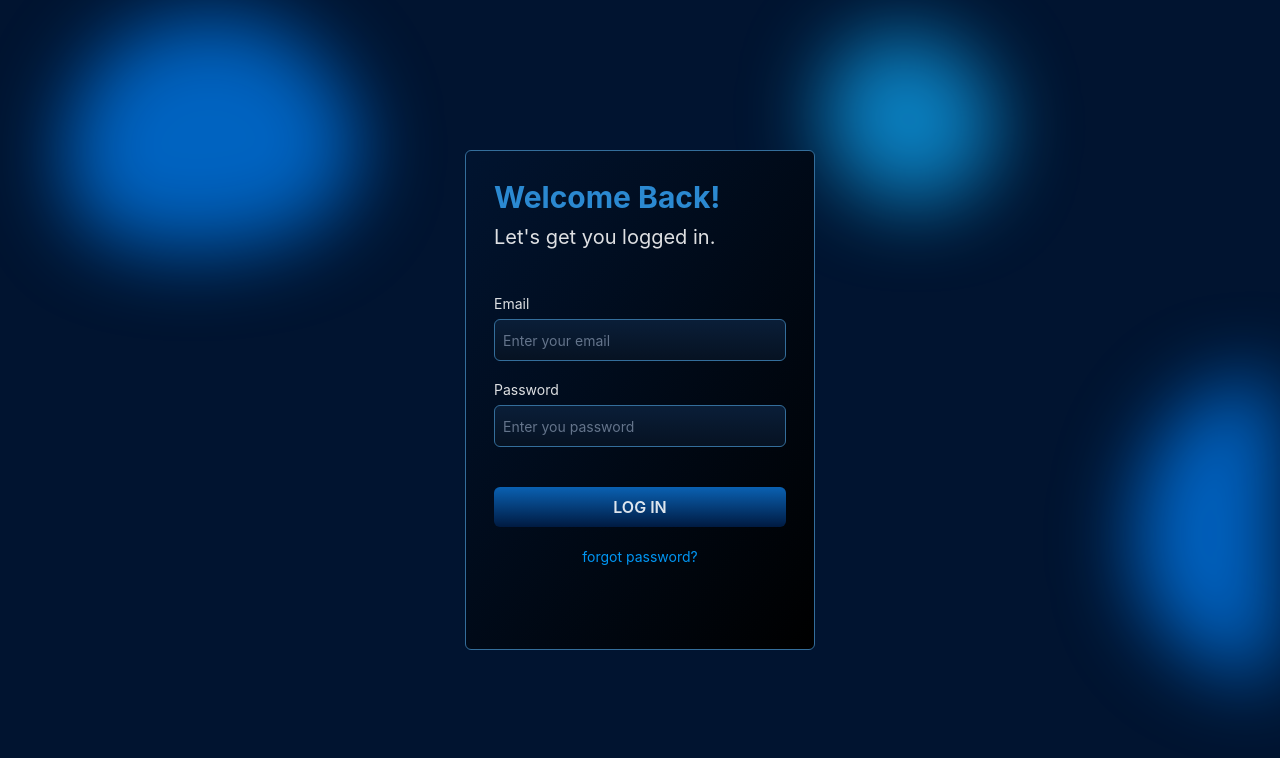
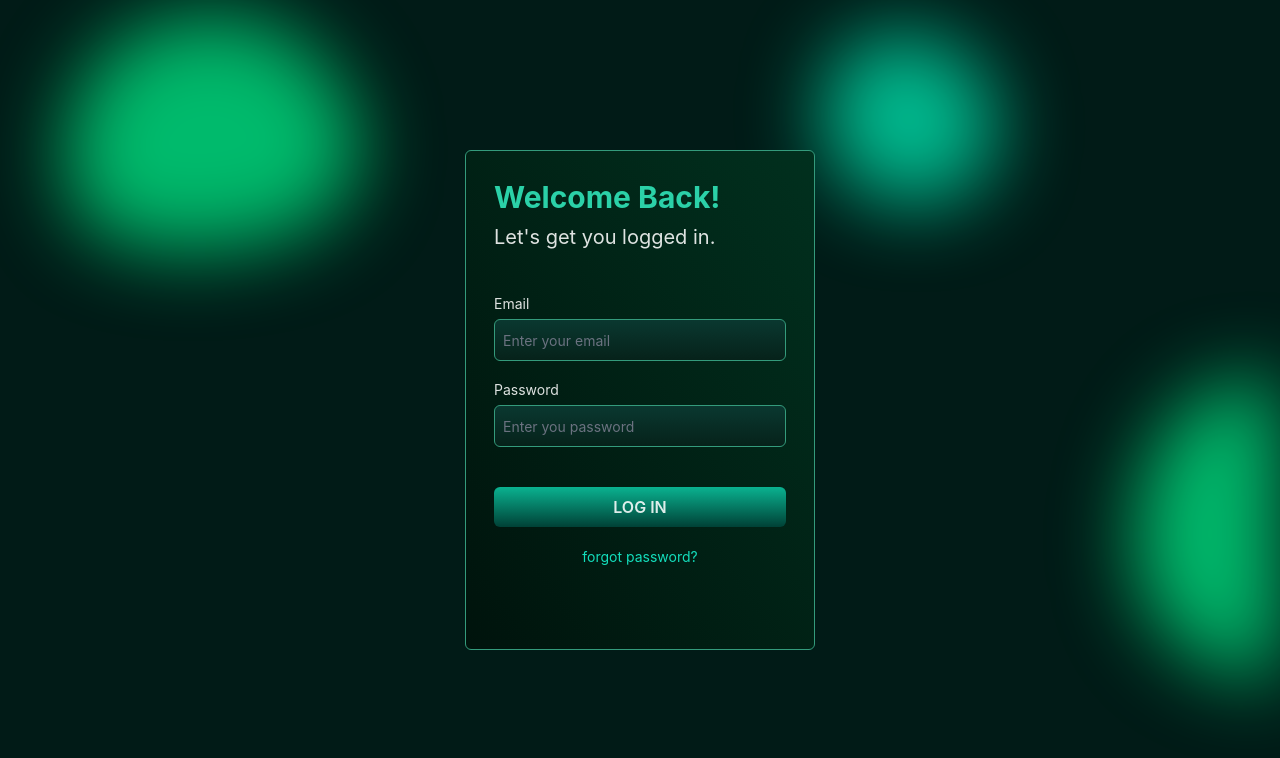
Before and after one commit to sarojdey/gns-clone, a React (Vite) app: page /admin/auth in a window 1280 px wide. Shown: the top 758 px of the page. Built offline with nearby package versions, Linux system fonts and the light colour scheme.

Commit message:
color changes

```diff
--- a/src/pages/admin/auth/SignIn.tsx
+++ b/src/pages/admin/auth/SignIn.tsx
@@ -8,8 +8,8 @@ function SignIn() {
         <div className="shape-blob one"></div>
         <div className="shape-blob two"></div>
       </div>
-      <div className="w-[350px] min-h-[500px] rounded-md bg-gradient-to-br from-[#011430] to-black opa z-10 border border-[#346e9b] p-7">
-        <h1 className=" text-3xl font-bold text-[#2b89d1]">Welcome Back!</h1>
+      <div className="w-[350px] min-h-[500px] rounded-md bg-gradient-to-bl from-[#01301e] to-[#00130c] opa z-10 border border-[#349b7c] p-7">
+        <h1 className=" text-3xl font-bold text-[#2bd1a8]">Welcome Back!</h1>
         <p className="mt-2 text-xl">Let's get you logged in.</p>
 
         <form action="submit" className="mt-10">
@@ -21,7 +21,7 @@ function SignIn() {
             type="email"
             name="email"
             id="email"
-            className="focus:border-[2px] mt-1 mb-4 p-2 bg-gradient-to-b from-[#0a1e38] to-[#061222] w-full min-h-10  rounded-md border border-[#346e9b] placeholder:text-sm placeholder:text-slate-500 text-[#4cc9f0]"
+            className="focus:border-[2px] mt-1 mb-4 p-2 bg-gradient-to-b from-[#0a3830] to-[#06221a] w-full min-h-10  rounded-md border border-[#349b7c] placeholder:text-sm placeholder:text-gray-500 text-[#26e7ad]"
           />
           <label htmlFor="password" className="text-sm">
             Password
@@ -31,15 +31,15 @@ function SignIn() {
             type="password"
             name="password"
             id="password"
-            className="focus:border-[2px] mt-1 p-2 bg-gradient-to-b from-[#0a1e38] to-[#061222] w-full min-h-10  rounded-md border border-[#346e9b] placeholder:text-sm placeholder:text-slate-500 text-[#4cc9f0]"
+            className="focus:border-[2px] mt-1 p-2 bg-gradient-to-b from-[#0a3830] to-[#06221a] w-full min-h-10  rounded-md border border-[#349b7c] placeholder:text-sm placeholder:text-gray-500 text-[#26e7ad]"
           />
           <button
             type="submit"
-            className=" mt-10 w-full bg-gradient-to-b from-[#0a61b2] to-[#001a41] hover:from-[#007bff] hover:to-[#001d6b] min-h-10 rounded-md text-center uppercase font-semibold"
+            className=" mt-10 w-full bg-gradient-to-b from-[#0ab290] to-[#004136] hover:from-[#00ffbf] hover:to-[#006b49] min-h-10 rounded-md text-center uppercase font-semibold"
           >
             Log in
           </button>
-          <p className="text-sm mt-5 text-center text-[#0096f3] hover:text-[#6fc8ff] cursor-pointer">
+          <p className="text-sm mt-5 text-center text-[#13debc] hover:text-[#6fffd6] cursor-pointer">
             forgot password?
           </p>
         </form>
--- a/src/pages/admin/auth/signin.css
+++ b/src/pages/admin/auth/signin.css
@@ -23,7 +23,7 @@ button {
 }
 
 .signin-container {
-  background: #011430;
+  background: #011b17;
   min-height: 100vh;
   display: flex;
   flex-direction: row;
@@ -43,7 +43,7 @@ button {
 }
 
 .shape-blob {
-  background: #0085ff;
+  background: #00ff91;
   height: 300px;
   width: 350px;
   border-radius: 40% 50% 30% 40%;
@@ -55,7 +55,7 @@ button {
   top: 40%;
 }
 .shape-blob.one {
-  background: #0085ff;
+  background: #00ff91;
   height: 200px;
   width: 250px;
   left: 10px;
@@ -66,7 +66,7 @@ button {
 }
 
 .shape-blob.two {
-  background: #0eafff;
+  background: #00ffc3;
   height: 150px;
   width: 150px;
   left: 800px;
```
